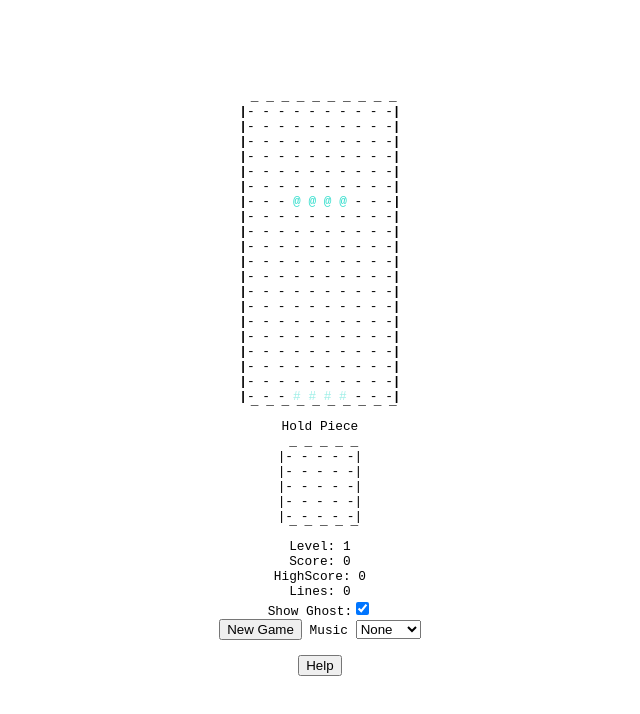
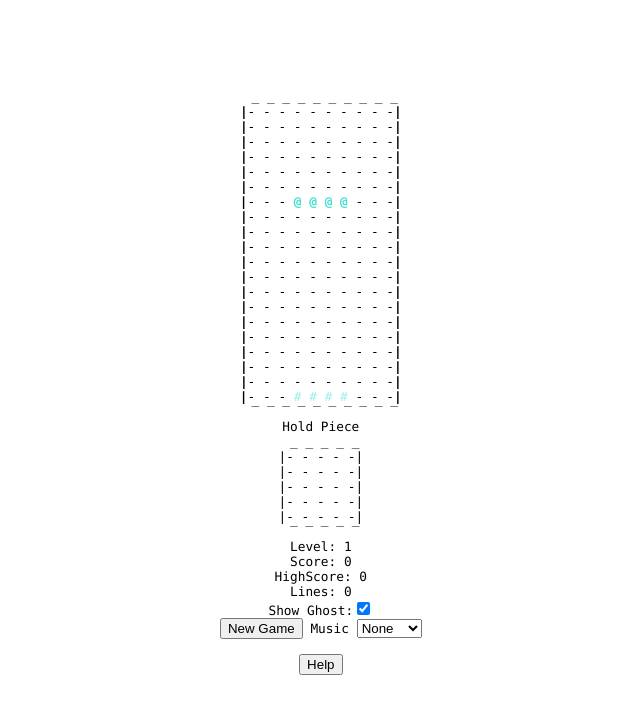
Before and after one commit to MwayiKashoko/ASCII-Tetris, a plain HTML site: page index.html in a window 1280 px wide. Shown: the whole page, without its empty margins (324-964 px from the left). Drawn offline with Linux system fonts and the light colour scheme.

Commit message:
Update index.html

```diff
--- a/index.html
+++ b/index.html
@@ -7,7 +7,7 @@
 
 		<style>
 			body {
-				font-family: monospace;
+				font-family: menlo, monospace;
 				text-align: center;
 			}
 
```
